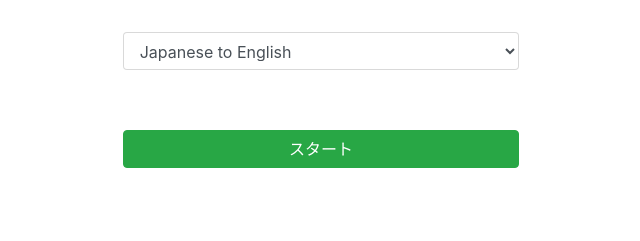
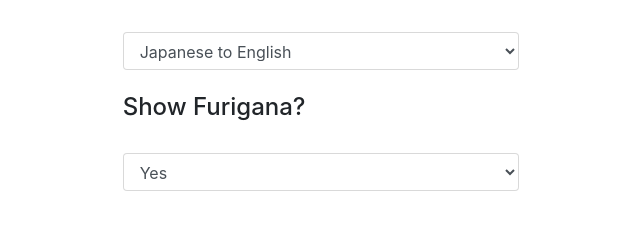
Before and after one commit to ryanarnold/j-renshuu, an Angular app: page /start in a window 1280 px wide. Shown: the part 463-704 px from the top of the page, without its empty margins (319-959 px from the left). Built offline with nearby package versions, Linux system fonts and the light colour scheme; no server answers.

Commit message:
Add code for showing the furigana.

```diff
--- a/src/app/components/quiz/quiz.component.html
+++ b/src/app/components/quiz/quiz.component.html
@@ -5,6 +5,7 @@
     <!-- <h3 class="question text-center" *ngIf="quizService.getDirection() == 'JE'">{{ currentWord['kana'] }}</h3>
     <h3 class="question text-center" *ngIf="quizService.getDirection() == 'EJ'">{{ currentWord['definition'] }}</h3> -->
     <h3 class="question text-center">{{ question }}</h3>
+    <p class="text-center" *ngIf="quizService.getDirection() == 'JE' && quizService.getShowFurigana()">{{ currentWord['furigana'] }}</p>
 
     <br>
     <input type="text" class="form-control answer text-center" (keyup.enter)="nextWord()" [(ngModel)]="userAnswer" autofocus>
--- a/src/app/components/start/start.component.html
+++ b/src/app/components/start/start.component.html
@@ -33,6 +33,17 @@
         <option value="EJ">English to Japanese</option>
       </select>
 
+      <div *ngIf="quizService.getDirection() == 'JE'">
+        <br>
+        <h4>Show Furigana?</h4>
+        <br>
+
+        <select class="form-control" (change)="changeShowFurigana($event.target.value)">
+          <option value="Y">Yes</option>
+          <option value="N">No</option>
+        </select>
+      </div>
+
       <button class="btn btn-success start" routerLink="/quiz" routerLinkActive="active">スタート</button>
 
     </div>
--- a/src/app/components/start/start.component.ts
+++ b/src/app/components/start/start.component.ts
@@ -34,6 +34,18 @@ export class StartComponent implements OnInit {
     this.quizService.setDirection(newDirection);
   }
 
+  changeShowFurigana(show: string)
+  {
+    if (show == 'Y')
+    {
+      this.quizService.setShowFurigana(true);
+    }
+    else
+    {
+      this.quizService.setShowFurigana(false);
+    }
+  }
+
   ngOnInit()
   {
     this.categoriesService.getAllCategories().subscribe(categories =>
--- a/src/app/services/quiz.service.ts
+++ b/src/app/services/quiz.service.ts
@@ -13,6 +13,7 @@ export class QuizService
   private direction: string;
   private correct: number;
   private wrong: number;
+  private showFurigana: boolean;
 
   constructor()
   {
@@ -26,6 +27,7 @@ export class QuizService
     this.direction = 'JE';
     this.correct = 0;
     this.wrong = 0;
+    this.showFurigana = true;
   }
 
   public getFormat(): String
@@ -77,4 +79,14 @@ export class QuizService
   {
     this.wrong += 1;
   }
+
+  public setShowFurigana(show: boolean)
+  {
+    this.showFurigana = show;
+  }
+
+  public getShowFurigana(): boolean
+  {
+    return this.showFurigana;
+  }
 }
```
